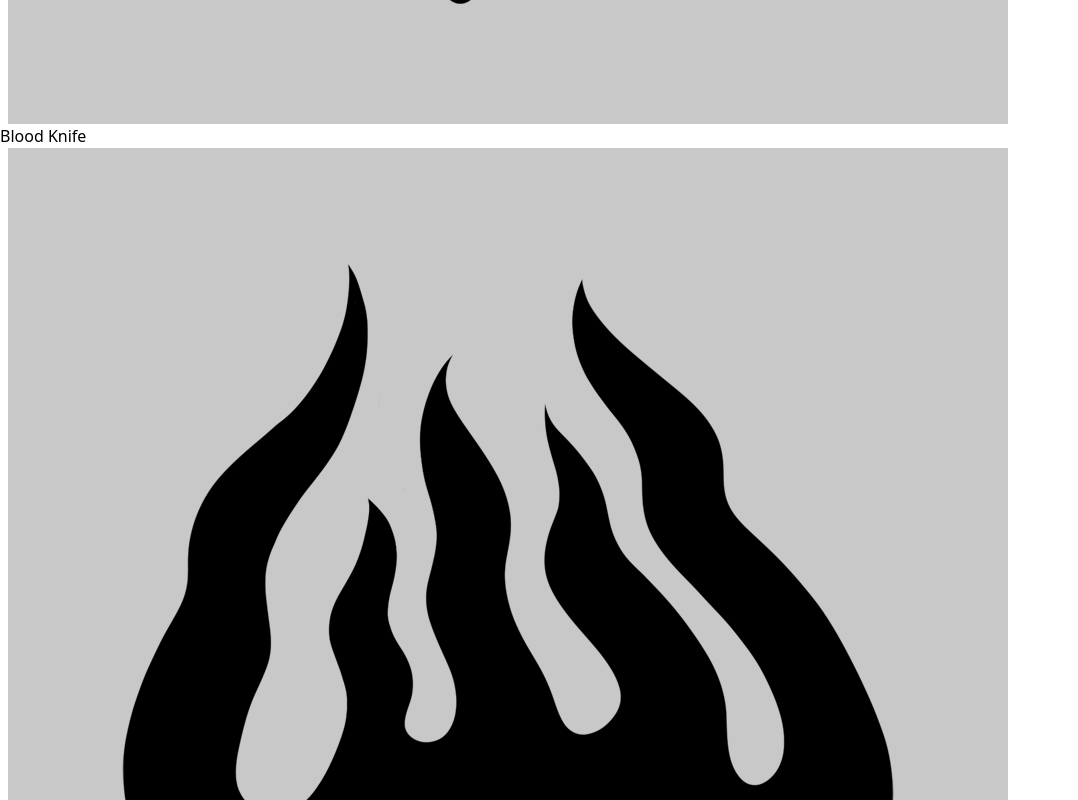
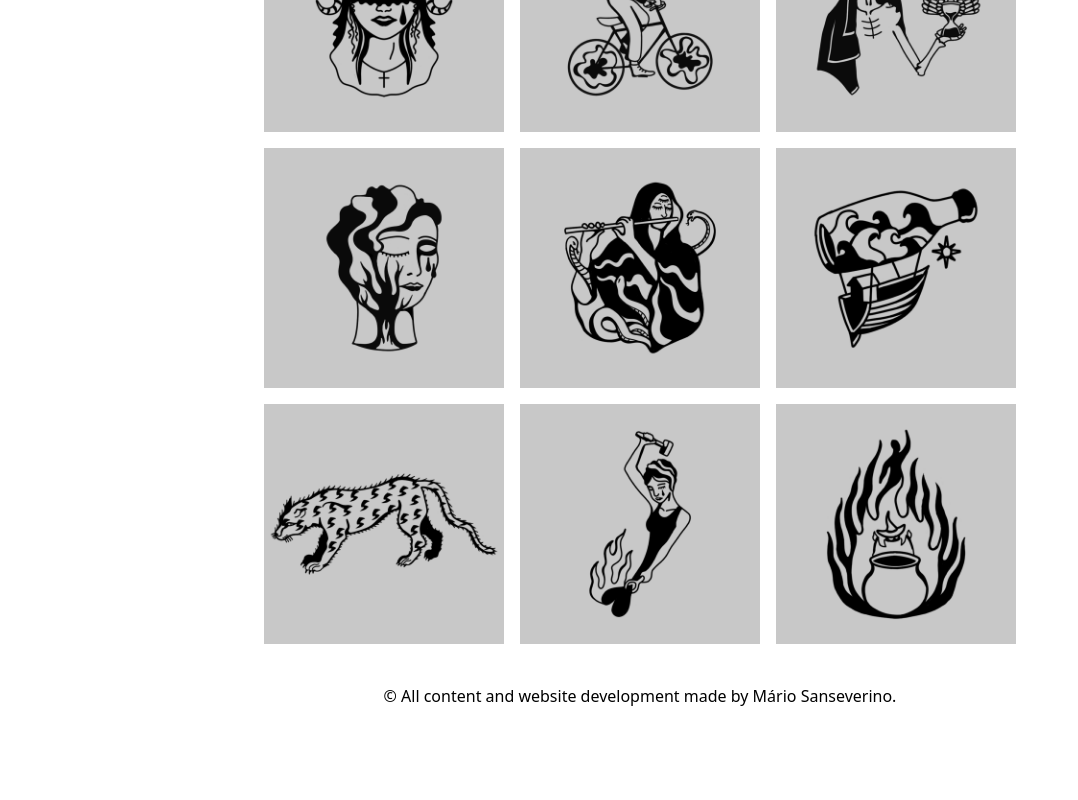
Before and after one commit to mariosanseverino/mariosanseverino.github.io, a Next.js app: page /drawings in a window 1280 px wide. Shown: the part 1140-1940 px from the top of the page, without its empty margins (0-1078 px from the left). After the commit the page ends 1872 px from the top, so only its background shows below. Built offline with nearby package versions, Linux system fonts and the light colour scheme.

Commit message:
Library readjusted to fit 3 drawings per row

```diff
--- a/app/components/DrawingCard.tsx
+++ b/app/components/DrawingCard.tsx
@@ -1,22 +1,21 @@
 import React from 'react';
 
-interface DrawingDetails {
+type DrawingDetails = {
     id: number;
     imageName: string;
     description: string;
   }
 
 export default function DrawingCard(drawingDetails: DrawingDetails) {
-	const { id, imageName, description } = drawingDetails;
+	const { id, imageName } = drawingDetails;
 
 	return(
-		<figure key={id}>
+		<figure key={id} className='text-center mb-4 w-60 mx-2'>
 			<img
-				className='mx-2'
+				className='object-contain'
 				src={ `images/${imageName}.png` }
 				id={imageName}
 			/>
-			<label htmlFor={imageName}>{ description }</label>
 		</figure>
 	);
 }
--- a/app/components/DrawingLibrary.tsx
+++ b/app/components/DrawingLibrary.tsx
@@ -4,7 +4,7 @@ import DrawingCard from './DrawingCard';
 
 export default function DrawingLibrary() {
 	return(
-		<div className='grid-rows-3 w-full'>
+		<div className='flex flex-row flex-wrap max-w-3xl mx-auto'>
 			{drawingsArray.map((drawing) => (
 				<DrawingCard
 					key={drawing.id}
--- a/app/components/Footer.tsx
+++ b/app/components/Footer.tsx
@@ -2,8 +2,8 @@ import React from 'react';
 
 export default function Footer() {
 	return(
-		<footer className='mt-auto mb-6 h-6 w-full text-center'>
-			<p className='mx-auto'>&copy All content and website development made by Mário Sanseverino.</p>
+		<footer className='my-6 h-6 w-full text-center'>
+			<p className='mx-auto'>&copy; All content and website development made by Mário Sanseverino.</p>
 		</footer>
 	);
 }
--- a/app/components/Logo.tsx
+++ b/app/components/Logo.tsx
@@ -14,7 +14,7 @@ export default function Logo() {
 		<ThemeSwitcher>
 			<figure className='w-full text-center'>
 				<img
-					className='w-[10rem] rounded-full mx-auto transition-transform hover:scale-95'
+					className='w-[10rem] rounded-full mx-auto transition hover:scale-95'
 					src={ switchLogo() }
 					alt="Brand logo"
 					id="logo-img"
```
